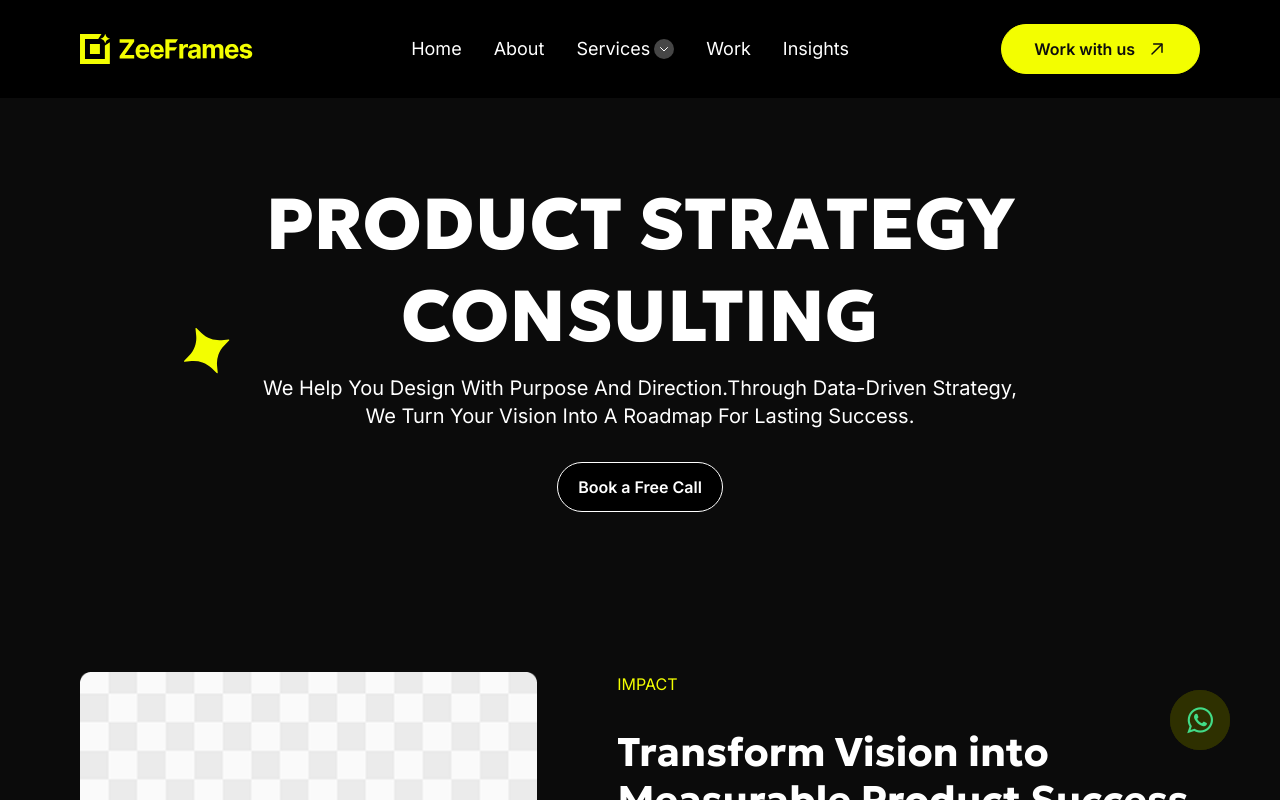
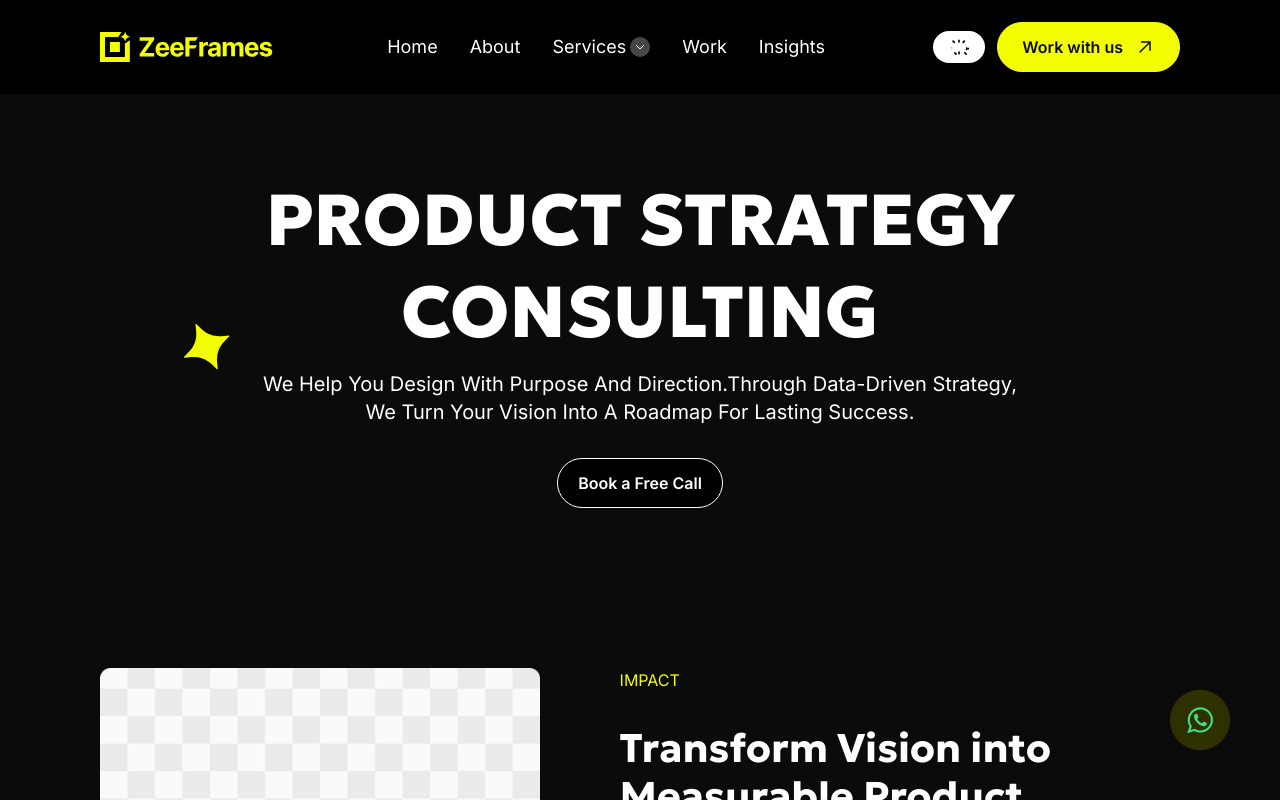
Before and after one commit to MuhammadChand410/zee, a React (Vite) app: page /product in a window 1280 px wide. Shown: the top 800 px of the page. Built offline with nearby package versions, Linux system fonts and the light colour scheme.

Commit message:
today working

```diff
--- a/src/component/common/header/header.jsx
+++ b/src/component/common/header/header.jsx
@@ -1,11 +1,8 @@
-import { useState } from "react";
+import { useEffect, useState } from "react";
+
 import { Link } from "react-router-dom";
 import { logoImage } from "../../../assets/images";
 import ButtonArrow from "../../../assets/icon/button-arrow";
-
-export default function Header() {
-    const [menuOpen, setMenuOpen] = useState(false);
-    const [isOpen, setIsOpen] = useState(false);
 
 const HEADER_LINKS = [
     {
@@ -48,9 +45,26 @@ export default function Header() {
         url: "#"
     },
 ];
+export default function Header() {
+    const [theme, setTheme] = useState(localStorage.getItem("theme") || "light");
+
+    useEffect(() => {
+        if (theme === "dark") {
+            document.documentElement.classList.add("dark");
+        } else {
+            document.documentElement.classList.remove("dark");
+        }
+        localStorage.setItem("theme", theme);
+    }, [theme]);
+
+    const toggleTheme = () => {
+        setTheme(theme === "light" ? "dark" : "light");
+    };
+    const [menuOpen, setMenuOpen] = useState(false);
+    const [isOpen, setIsOpen] = useState(false);
 
     return (
-        <header className="bg-black py-6 sticky top-0 left-0 z-50">
+        <header className="bg-black py-[22px] sticky top-0 left-0 z-50">
             <div className="container">
                 <nav className="flex items-center justify-between">
                     <Link to="/">
@@ -111,11 +125,36 @@ export default function Header() {
                             </li>
                         ))}
                     </ul>
+                    <div className="flex items-center gap-3">
+                        <button
+                            onClick={toggleTheme}
+                            className="w-[52px] hidden md:flex h-[32px] rounded-[16px] p-[3px] items-center justify-center bg-white transition-all duration-300  hover:text-black"
+                        >
+                            {theme === "light" ? (
+                                <svg
+                                    xmlns="http://www.w3.org/2000/svg"
+                                    fill="currentColor"
+                                    viewBox="0 0 24 24"
+                                    className="w-5 h-5"
+                                >
+                                    <path d="M12 3a1 1 0 0 1 1 1v2a1 1 0 1 1-2 0V4a1 1 0 0 1 1-1Zm0 14a1 1 0 0 1 1 1v2a1 1 0 1 1-2 0v-2a1 1 0 0 1 1-1Zm9-5a1 1 0 0 1 1 1h2a1 1 0 1 1 0 2h-2a1 1 0 1 1-2 0Zm-18 0a1 1 0 0 1 1 1H2a1 1 0 1 1 0 2h2a1 1 0 1 1 0-2ZM4.22 4.22a1 1 0 0 1 1.42 0l1.42 1.42a1 1 0 1 1-1.42 1.42L4.22 5.64a1 1 0 0 1 0-1.42Zm14.14 14.14a1 1 0 0 1 1.42 0l1.42 1.42a1 1 0 1 1-1.42 1.42l-1.42-1.42a1 1 0 0 1 0-1.42ZM17.66 4.22a1 1 0 0 1 1.42 1.42l-1.42 1.42a1 1 0 1 1-1.42-1.42L17.66 4.22ZM6.34 19.78a1 1 0 0 1 1.42-1.42l1.42 1.42a1 1 0 0 1-1.42 1.42L6.34 19.78Z" />
+                                </svg>
+                            ) : (
+                                <svg
+                                    xmlns="http://www.w3.org/2000/svg"
+                                    fill="currentColor"
+                                    viewBox="0 0 24 24"
+                                    className="w-5 h-5"
+                                >
+                                    <path d="M21.64 13a9 9 0 0 1-9.64 8.94A9 9 0 0 1 11 2.36 7 7 0 0 0 21.64 13Z" />
+                                </svg>
+                            )}
+                        </button>
 
                         <div className="hidden md:flex justify-end">
                             <Link
                                 to="/work"
-                            className="group relative flex items-center justify-center gap-3 px-8 py-3 rounded-full border border-[#F3FE00] bg-[#F3FE00] text-[#0D0D0D] text-base font-semibold hover:bg-black hover:text-[#F3FE00] transition-all duration-300 overflow-hidden"
+                                className="group relative flex items-center justify-center gap-3 px-6 py-3 rounded-full border border-[#F3FE00] bg-[#F3FE00] text-[#0D0D0D] text-base font-semibold hover:bg-black hover:text-[#F3FE00] transition-all duration-300 overflow-hidden"
                             >
                                 <span className="transition-all duration-300 group-hover:opacity-0">
                                     Work with us
@@ -127,6 +166,7 @@ export default function Header() {
                                     <ButtonArrow />
                                 </span>
                             </Link>
+                        </div>
                     </div>
 
                     <button
--- a/src/index.css
+++ b/src/index.css
@@ -5,7 +5,7 @@
 @import "tailwindcss";
 
 .container {
-  max-width: 1380px;
+  max-width: 1240px;
   padding: 0 80px;
   margin: 0 auto;
 }
--- a/src/pages/product/cunsulting-service.jsx
+++ b/src/pages/product/cunsulting-service.jsx
@@ -1,6 +1,4 @@
 import React, { useState } from "react";
-
-
 import { ConsultingImage, ConsultingOper } from "../../assets/images";
 import FaqIcon from "../../assets/icon/faq-icon";
 const FAQS = [
@@ -28,14 +26,14 @@ export default function ConsultingService() {
     return (
         <section className="md:py-20 py-8 bg-[#0B0B0B]">
             <div className="container">
-                <div className="flex md:flex-row flex-col md:gap-12 gap-8">
+                <div className="grid grid-cols-1 md:[grid-template-columns:minmax(100px,659px)_minmax(100px,502px)] gap-8 md:gap-20">
                     <div className=" max-w-[660px]">
                         <h2 className="md:text-[40px] pb-4 text-[28px] text-[#FFFFFF] font-bold font-[Geologica] leading-[48px]">Why Are Our Product Strategy Consulting Services the Right Choice for You?</h2>
                         <div className="flex flex-col gap-4">
                             {FAQS.map((faq, index) => (
                                 <div key={faq.id} className="flex  gap-3 px-3 py-3 bg-[#121212] rounded-lg" >
                                     <FaqIcon />
-                                    <div className="pt-1.5 ">
+                                    <div className="pt-1.5">
                                         <button
                                             onClick={() => handleClick(index)}
                                             className={`pb-1 cursor-pointer`}>
@@ -64,10 +62,9 @@ export default function ConsultingService() {
                             alt="consulting-oper"
                             width={286}
                             height={120}
-                            className="absolute top-40 md:top-54 left-0 z-10"
+                            className="absolute top-40 md:top-64 left-0 z-10"
                         />
                     </div>
-
                 </div>
             </div>
         </section>
```
Lines whose indentation alone changed are shown as unchanged.
